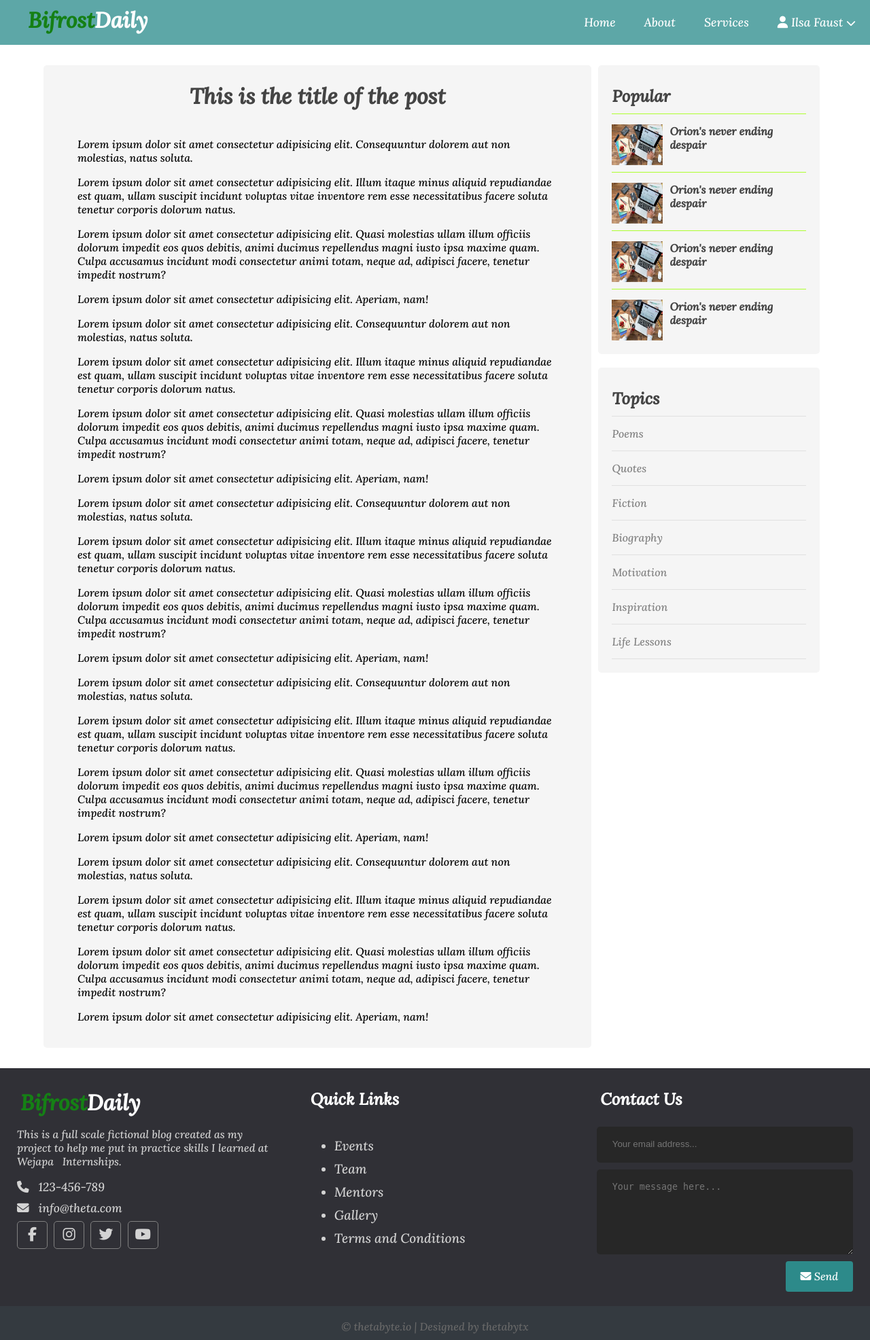
After one commit to thetabyte/thorblog, a PHP site: page /assets/single.html in a window 1280 px wide. The commit adds this page. Shown: the whole page at 68% size. Run offline with PHP 8.4, Linux system fonts and the light colour scheme; some libraries are stand-ins or nearby versions.

Commit message:
feat: additional markup and styling for blog page

```diff
--- a/assets/css/style.css
+++ b/assets/css/style.css
@@ -226,6 +226,17 @@ header .menu-toggle{
     float: left;
 }
 
+.content .main-content.single { /*no space btwn because they are same element class and not child element class*/
+    background: whitesmoke;
+    padding: 20px 50px;
+    border-radius: 5px;
+}
+
+.content .main-content.single .post-title {
+    text-align: center;
+    margin-bottom: 40px;
+}
+
 .content .main-content .post {
     width: 95%;
     height: 270px;
@@ -233,6 +244,19 @@ header .menu-toggle{
     border-radius: 5px;
     background: whitesmoke;
     position: relative;
+}
+
+.content .popular .post {
+    border-top: 1px solid greenyellow;
+    margin-top: 10px;
+    padding-top: 10px;
+}
+
+.content .popular .post img {
+    height: 60px;
+    width: 75px;
+    float: left;
+    margin-right: 10px;
 }
 
 .content .main-content .post .read-more {
@@ -275,6 +299,11 @@ header .menu-toggle{
  /*content line is not expanded(0 height) because floating causes detachment from normal doc flow so nothing inside, solved using clearfix class*/
 }
 
+.content .sidebar.single {
+    padding: 0px 10px;
+
+}
+
 .content .sidebar .section {
     background: whitesmoke;
     padding: 20px;
@@ -282,7 +311,7 @@ header .menu-toggle{
     margin-bottom: 20px;
 }
 
-.content .sidebar .section .section-titles {
+.content .sidebar .section .section-title {
     margin: 10px 0px 10px 0px;
 }
 
--- /dev/null
+++ b/assets/single.html
@@ -0,0 +1,205 @@
+<!DOCTYPE html>
+<html lang="en">
+<head>
+    <meta charset="UTF-8">
+    <meta name="viewport" content="width=device-width, initial-scale=1.0">
+
+    <script src="https://use.fontawesome.com/1f736332cf.js"></script>
+
+    <link href="https://fonts.googleapis.com/css2?family=Karla:ital@1&family=Lora:ital,wght@1,500&display=swap" rel="stylesheet">
+
+
+    <link rel="stylesheet" href="css/style.css">
+
+
+    <title>Single post</title>
+</head>
+<body>
+    <header>
+        <div class="logo">
+            <h1 class="logo-text"><span>Bifrost</span>Daily</h1>
+        </div>
+         <i class="fa fa-bars menu-toggle"></i>
+        <ul class="nav">
+            <li><a href="#">Home</a></li>
+            <li><a href="#">About</a></li>
+            <li><a href="#">Services</a></li>
+            <!--<li><a href="#"></a>Sign Up</li>
+            <li><a href="#"></a>Login</li>-->
+
+            <li>
+                <a href="#">
+                    <i class="fa fa-user"></i>
+                    Ilsa Faust <!--Locked in user, above buttons commented out to focus on styling user item-->
+                    <i class="fa fa-chevron-down" style="font-size: .8em;"></i> <!--styling ideally should be in style sheet target ul list and place styling-->
+                </a>
+                <ul>
+                    <li><a href="#">Dashboard</a></li>
+                    <li><a href="#" class="logout">Logout</a></li>
+                </ul>
+            </li>
+        </ul>
+    </header>
+
+    <!--Page wrapper-container surrounding website content-->
+    <div class="page-wrapper">
+
+        <!--main content for site-->
+
+        <div class="content clearfix">
+
+            <!--main content-->
+            <div class="main-content single">
+                <h1 class="post-title">This is the title of the post</h1>
+                <div class="post-content">
+                    <p>Lorem ipsum dolor sit amet consectetur adipisicing elit. Consequuntur dolorem aut non molestias, natus soluta.</p>
+                    <p>Lorem ipsum dolor sit amet consectetur adipisicing elit. Illum itaque minus aliquid repudiandae est quam, ullam suscipit incidunt voluptas vitae inventore rem esse necessitatibus facere soluta tenetur corporis dolorum natus.</p>
+                    <p>Lorem ipsum dolor sit amet consectetur adipisicing elit. Quasi molestias ullam illum officiis dolorum impedit eos quos debitis, animi ducimus repellendus magni iusto ipsa maxime quam. Culpa accusamus incidunt modi consectetur animi totam, neque ad, adipisci facere, tenetur impedit nostrum?</p>
+                    <p>Lorem ipsum dolor sit amet consectetur adipisicing elit. Aperiam, nam!</p>
+                    <p>Lorem ipsum dolor sit amet consectetur adipisicing elit. Consequuntur dolorem aut non molestias, natus soluta.</p>
+                    <p>Lorem ipsum dolor sit amet consectetur adipisicing elit. Illum itaque minus aliquid repudiandae est quam, ullam suscipit incidunt voluptas vitae inventore rem esse necessitatibus facere soluta tenetur corporis dolorum natus.</p>
+                    <p>Lorem ipsum dolor sit amet consectetur adipisicing elit. Quasi molestias ullam illum officiis dolorum impedit eos quos debitis, animi ducimus repellendus magni iusto ipsa maxime quam. Culpa accusamus incidunt modi consectetur animi totam, neque ad, adipisci facere, tenetur impedit nostrum?</p>
+                    <p>Lorem ipsum dolor sit amet consectetur adipisicing elit. Aperiam, nam!</p>
+                    <p>Lorem ipsum dolor sit amet consectetur adipisicing elit. Consequuntur dolorem aut non molestias, natus soluta.</p>
+                    <p>Lorem ipsum dolor sit amet consectetur adipisicing elit. Illum itaque minus aliquid repudiandae est quam, ullam suscipit incidunt voluptas vitae inventore rem esse necessitatibus facere soluta tenetur corporis dolorum natus.</p>
+                    <p>Lorem ipsum dolor sit amet consectetur adipisicing elit. Quasi molestias ullam illum officiis dolorum impedit eos quos debitis, animi ducimus repellendus magni iusto ipsa maxime quam. Culpa accusamus incidunt modi consectetur animi totam, neque ad, adipisci facere, tenetur impedit nostrum?</p>
+                    <p>Lorem ipsum dolor sit amet consectetur adipisicing elit. Aperiam, nam!</p>
+                    <p>Lorem ipsum dolor sit amet consectetur adipisicing elit. Consequuntur dolorem aut non molestias, natus soluta.</p>
+                    <p>Lorem ipsum dolor sit amet consectetur adipisicing elit. Illum itaque minus aliquid repudiandae est quam, ullam suscipit incidunt voluptas vitae inventore rem esse necessitatibus facere soluta tenetur corporis dolorum natus.</p>
+                    <p>Lorem ipsum dolor sit amet consectetur adipisicing elit. Quasi molestias ullam illum officiis dolorum impedit eos quos debitis, animi ducimus repellendus magni iusto ipsa maxime quam. Culpa accusamus incidunt modi consectetur animi totam, neque ad, adipisci facere, tenetur impedit nostrum?</p>
+                    <p>Lorem ipsum dolor sit amet consectetur adipisicing elit. Aperiam, nam!</p>
+                    <p>Lorem ipsum dolor sit amet consectetur adipisicing elit. Consequuntur dolorem aut non molestias, natus soluta.</p>
+                    <p>Lorem ipsum dolor sit amet consectetur adipisicing elit. Illum itaque minus aliquid repudiandae est quam, ullam suscipit incidunt voluptas vitae inventore rem esse necessitatibus facere soluta tenetur corporis dolorum natus.</p>
+                    <p>Lorem ipsum dolor sit amet consectetur adipisicing elit. Quasi molestias ullam illum officiis dolorum impedit eos quos debitis, animi ducimus repellendus magni iusto ipsa maxime quam. Culpa accusamus incidunt modi consectetur animi totam, neque ad, adipisci facere, tenetur impedit nostrum?</p>
+                    <p>Lorem ipsum dolor sit amet consectetur adipisicing elit. Aperiam, nam!</p>
+                </div>
+            </div>
+            <!--/maincontent-->
+
+            <!--Sidebar-->
+            <div class="sidebar single">
+                <div class="section popular">
+                    <h2 class="section-title">Popular</h2>
+
+                    <div class="post clearfix">
+                        <img src="./images/bdblog.jpg" alt="">
+                        <a href="" class="title">
+                            <h4>Orion's never ending despair</h4>
+                        </a>
+                    </div>
+                    <div class="post clearfix">
+                        <img src="./images/bdblog.jpg" alt="">
+                        <a href="" class="title">
+                            <h4>Orion's never ending despair</h4>
+                        </a>
+                    </div>
+                    <div class="post clearfix">
+                        <img src="./images/bdblog.jpg" alt="">
+                        <a href="" class="title">
+                            <h4>Orion's never ending despair</h4>
+                        </a>
+                    </div>
+                    <div class="post clearfix">
+                        <img src="./images/bdblog.jpg" alt="">
+                        <a href="" class="title">
+                            <h4>Orion's never ending despair</h4>
+                        </a>
+                    </div>
+                </div>
+
+                <div class="section topics">
+                    <h2 class="section-title">Topics</h2>
+                    <ul>
+                        <li><a href="#">Poems</a></li>
+                        <li><a href="#">Quotes</a></li>
+                        <li><a href="#">Fiction</a></li>
+                        <li><a href="#">Biography</a></li>
+                        <li><a href="#">Motivation</a></li>
+                        <li><a href="#">Inspiration</a></li>
+                        <li><a href="#">Life Lessons</a></li>
+                    </ul>
+                </div>
+
+            </div>
+            <!--/sidebar-->
+
+        </div>
+
+        <!--/content-->
+    </div>
+
+    <!--/container-->
+
+    <!--Footer-->
+    <div class="footer">
+        <div class="footer-content">
+            <div class="footer-section about">
+                <h1 class="logo-text"><span>Bifrost</span>Daily</h1>
+                <p>
+                    This is a full scale fictional blog created as my project to
+                    help me put in practice skills I learned at Wejapa &nbsp; Internships.
+                </p>
+                <div class="contact">
+                    <span><i class="fa fa-phone"></i> &nbsp; 123-456-789</span>
+                    <span><i class="fa fa-envelope"></i> &nbsp; info@theta.com</span>
+                </div>
+                <div class="socials">
+                    <a href="#"><i class="fa fa-facebook"></i></a>
+                    <a href="#"><i class="fa fa-instagram"></i></a>
+                    <a href="#"><i class="fa fa-twitter"></i></a>
+                    <a href="#"><i class="fa fa-youtube"></i></a>
+                </div>
+            </div>
+
+            <div class="footer-section links">
+                <h2>Quick Links</h2>
+                <br>
+                <ul>
+                    <a href="@">
+                        <li>Events</li>
+                    </a>
+                    <a href="@">
+                        <li>Team</li>
+                    </a>
+                    <a href="@">
+                        <li>Mentors</li>
+                    </a>
+                    <a href="@">
+                        <li>Gallery</li>
+                    </a>
+                    <a href="@">
+                        <li>Terms and Conditions</li>
+                    </a>
+                </ul>
+            </div>
+
+            <div class="footer-section contact-form">
+                <h2>Contact Us</h2>
+                <br>
+                <form action="index.html" method="post">
+                    <input type="email" name="email" class="text-input contact-input" placeholder="Your email address...">
+                    <textarea rows="4" name="message" class="text-input contact-input" placeholder="Your message here..."></textarea>
+                    <button type="submit" class="btn btn-big contact-btn">
+                        <i class="fa fa-envelope"></i>
+                        Send
+                    </button>
+                </form>
+            </div>
+        </div>
+
+        <div class="footer-bottom">
+            &copy; thetabyte.io | Designed by thetabytx
+        </div>
+    </div>
+    <!--/Footer-->
+
+    <!--JQUERY-->
+    <script src="https://cdnjs.cloudflare.com/ajax/libs/jquery/3.5.1/jquery.min.js" integrity="sha512-bLT0Qm9VnAYZDflyKcBaQ2gg0hSYNQrJ8RilYldYQ1FxQYoCLtUjuuRuZo+fjqhx/qtq/1itJ0C2ejDxltZVFg==" crossorigin="anonymous"></script>
+
+    <script type="text/javascript" src="https://cdn.jsdelivr.net/npm/slick-carousel@1.8.1/slick/slick.min.js"></script>
+
+    <!--script-->
+    <script src="js/script.js"></script>
+
+</body>
+</html>
```
